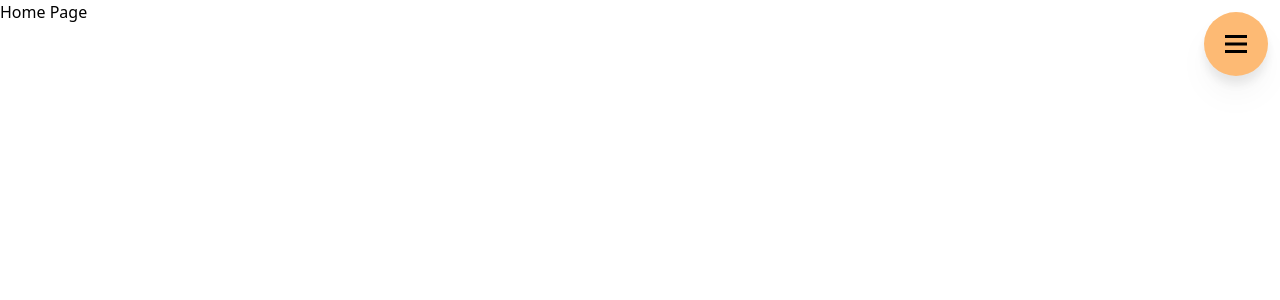
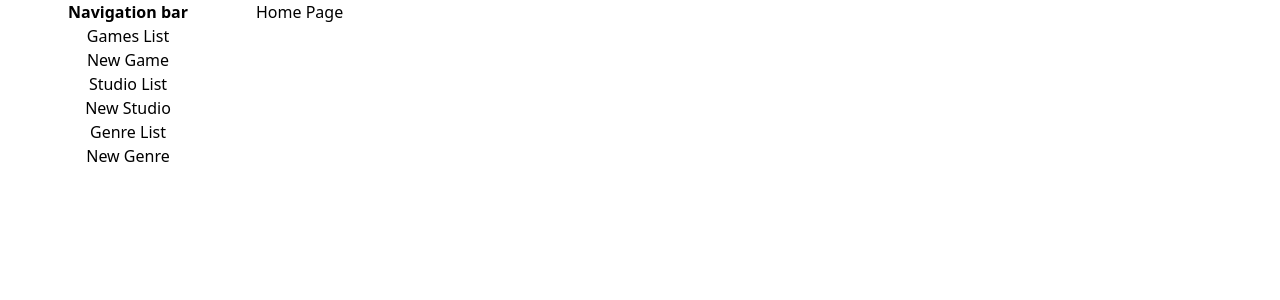
Before and after one commit to lewisjsmith/games-room, a React (Vite) app in the folder client/: page / in a window 1280 px wide. Shown: the top 300 px of the page. Built offline with nearby package versions, Linux system fonts and the light colour scheme.

Commit message:
Navigation choice added to app. Adapts to screen size on page render.

```diff
--- a/client/src/App.tsx
+++ b/client/src/App.tsx
@@ -17,7 +17,6 @@ function App() {
   const [mobile, setMobile] = useState(true);
 
   useEffect(() => {
-
     const mql = window.matchMedia("(min-width: 700px)").matches;
     setMobile(!mql);
   }, [])
@@ -25,7 +24,12 @@ function App() {
   return (
     <ScreenContext.Provider value={mobile}>
       <div className="position: relative flex w-full h-full">
-        <NavigationMobile />
+        {mobile && (
+          < NavigationMobile />
+        )}
+        {!mobile && (
+          < Navigation />
+        )}
         <div className="h-screen w-full">
           <Routes>
             <Route index element={<Home />} />
```
